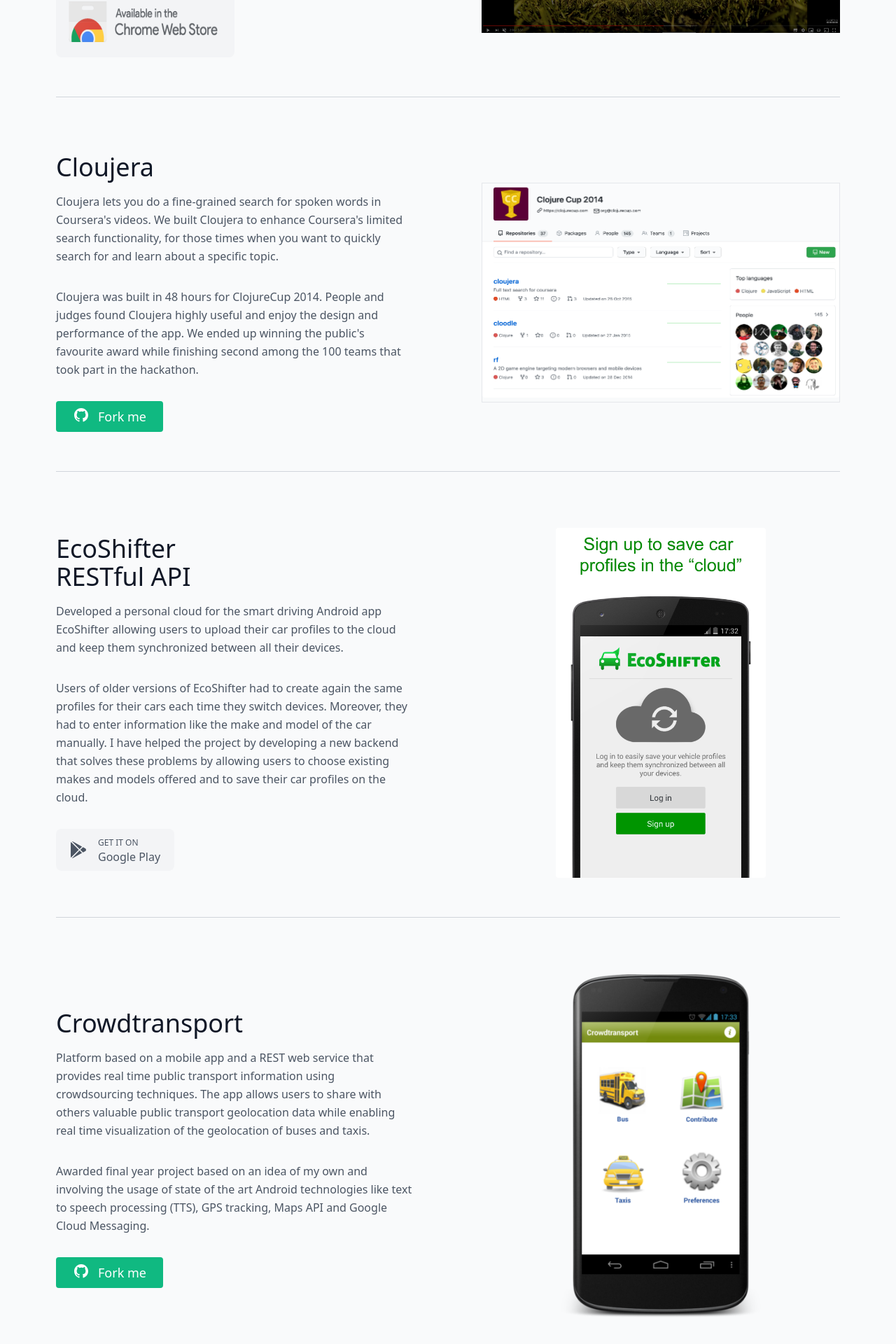
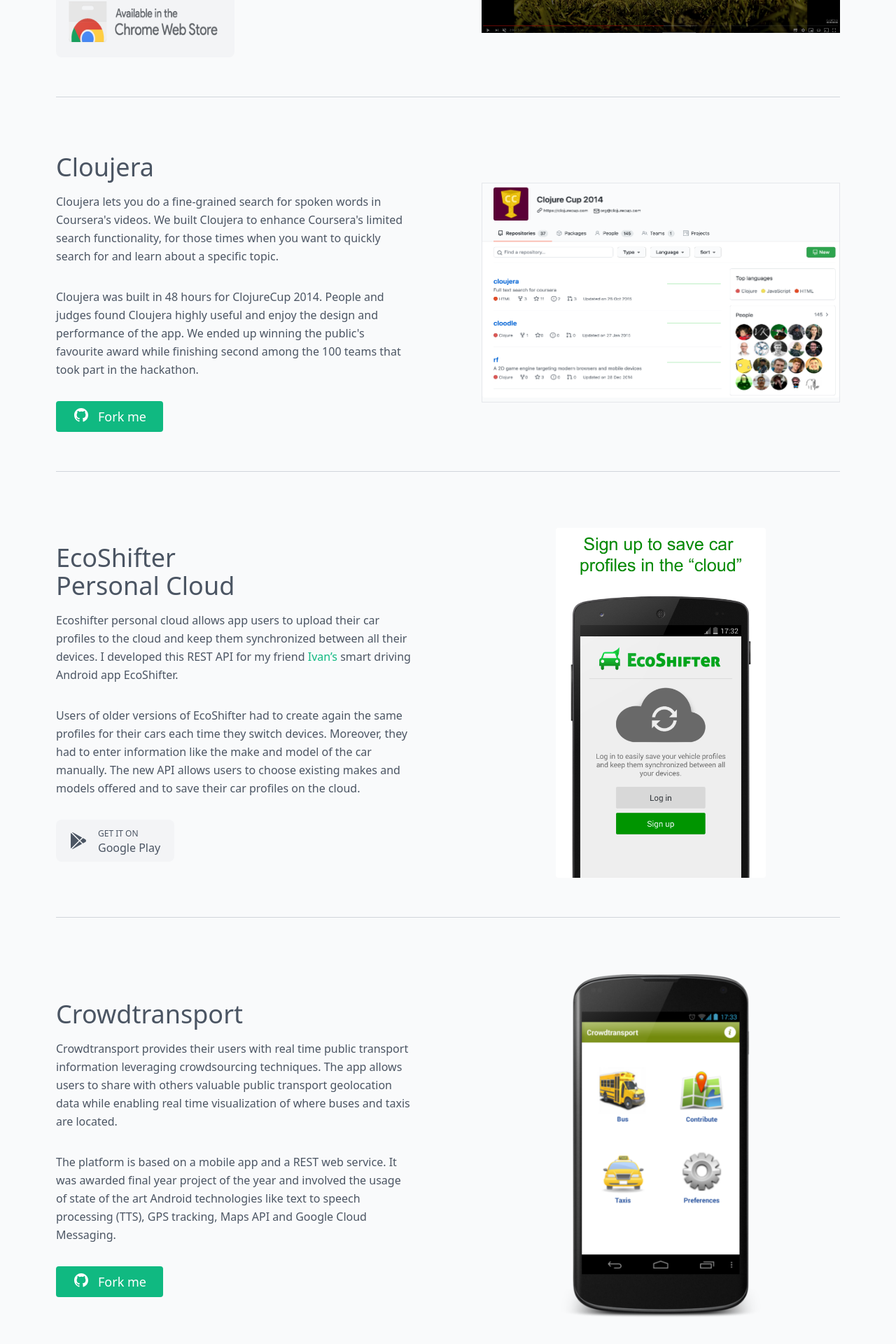
Before and after one commit to portovep/pabloporto.me, a Next.js app: page /making in a window 1280 px wide. Shown: the part 726-2646 px from the top of the page at 70% size. Built offline with nearby package versions, Linux system fonts and the light colour scheme; what @tailwindcss/typography would draw is missing.

Commit message:
Improve text and other minor tweaks

```diff
--- a/components/PhotoCard/PhotoCard.tsx
+++ b/components/PhotoCard/PhotoCard.tsx
@@ -11,6 +11,7 @@
         <div className="md:h-90 md:w-80 m-auto overflow-hidden rounded-lg shadow-lg cursor-pointer">
             <div className="h-96 w-72 sm:h-96 sm:w-96 relative">
                 <Image
+                    priority
                     alt={`${title} taken at ${location}`}
                     src={imageURL}
                     layout="fill"
--- a/pages/making/index.tsx
+++ b/pages/making/index.tsx
@@ -9,13 +9,14 @@
             <section className="body-font mt-10 text-gray-600">
                 <SectionTitle text="Making" />
                 <SectionDescription>
-                    <p>Some of the things I made.</p>
+                    <p>
+                        I love building things to learn new skills. These are some of the apps I
+                        made.
+                    </p>
                 </SectionDescription>
                 <div className="pb-14 md:flex-row container flex flex-col items-center pt-10 mx-auto mt-10 mb-10 border-b border-gray-300">
                     <div className="md:order-first lg:flex-grow md:w-1/2 lg:pr-24 md:pr-16 md:items-start md:text-left flex flex-col items-center order-last mb-0 text-center">
-                        <h1 className="title-font mb-4 text-4xl font-medium text-gray-900">
-                            1Stream
-                        </h1>
+                        <h1 className="title-font mb-4 text-4xl font-medium">1Stream</h1>
                         <p className="mb-8 leading-relaxed">
                             1Stream allows you to watch Netflix or Youtube streams in sync remotely
                             with friends
@@ -50,9 +51,7 @@
                 </div>
                 <div className="pb-14 md:flex-row container flex flex-col items-center pt-10 mx-auto mb-10 border-b border-gray-300">
                     <div className="md:order-first lg:flex-grow md:w-1/2 lg:pr-24 md:pr-16 md:items-start md:text-left flex flex-col items-center order-last mb-0 text-center">
-                        <h1 className="title-font mb-4 text-4xl font-medium text-gray-900">
-                            Cloujera
-                        </h1>
+                        <h1 className="title-font mb-4 text-4xl font-medium">Cloujera</h1>
                         <p className="mb-8 leading-relaxed">
                             Cloujera lets you do a fine-grained search for spoken words in
                             Coursera&#39;s videos. We built Cloujera to enhance Coursera&#39;s
@@ -95,23 +94,28 @@
                 </div>
                 <div className="pb-14 md:flex-row container flex flex-col items-center pt-10 mx-auto mb-10 border-b border-gray-300">
                     <div className="md:order-first lg:flex-grow md:w-1/2 lg:pr-24 md:pr-16 md:items-start md:text-left flex flex-col items-center order-last mb-0 text-center">
-                        <h1 className="title-font mb-4 text-4xl font-medium text-gray-900">
+                        <h1 className="title-font mb-4 text-4xl font-medium">
                             EcoShifter
                             <br className="inline-block" />
-                            RESTful API
+                            Personal Cloud
                         </h1>
                         <p className="mb-8 leading-relaxed">
-                            Developed a personal cloud for the smart driving Android app EcoShifter
-                            allowing users to upload their car profiles to the cloud and keep them
-                            synchronized between all their devices.
+                            Ecoshifter personal cloud allows app users to upload their car profiles
+                            to the cloud and keep them synchronized between all their devices. I
+                            developed this REST API for my friend&nbsp;
+                            <a
+                                className="text-emerald-500 hover:text-emerald-600 font-medium"
+                                href="https://ivanc.uk">
+                                Ivan&rsquo;s
+                            </a>
+                            &nbsp;smart driving Android app EcoShifter.
                         </p>
                         <p className="mb-8 leading-relaxed">
                             Users of older versions of EcoShifter had to create again the same
                             profiles for their cars each time they switch devices. Moreover, they
-                            had to enter information like the make and model of the car manually. I
-                            have helped the project by developing a new backend that solves these
-                            problems by allowing users to choose existing makes and models offered
-                            and to save their car profiles on the cloud.
+                            had to enter information like the make and model of the car manually.
+                            The new API allows users to choose existing makes and models offered and
+                            to save their car profiles on the cloud.
                         </p>
                         <div className="flex justify-center">
                             <a href="https://play.google.com/store/apps/details?id=com.ecoshifter.beta">
@@ -145,20 +149,18 @@
                 </div>
                 <div className="pb-14 md:flex-row container flex flex-col items-center pt-10 mx-auto mb-10">
                     <div className="md:order-first lg:flex-grow md:w-1/2 lg:pr-24 md:pr-16 md:items-start md:text-left flex flex-col items-center order-last mb-0 text-center">
-                        <h1 className="title-font mb-4 text-4xl font-medium text-gray-900">
-                            Crowdtransport
-                        </h1>
+                        <h1 className="title-font mb-4 text-4xl font-medium">Crowdtransport</h1>
                         <p className="mb-8 leading-relaxed">
-                            Platform based on a mobile app and a REST web service that provides real
-                            time public transport information using crowdsourcing techniques. The
-                            app allows users to share with others valuable public transport
-                            geolocation data while enabling real time visualization of the
-                            geolocation of buses and taxis.
+                            Crowdtransport provides their users with real time public transport
+                            information leveraging crowdsourcing techniques. The app allows users to
+                            share with others valuable public transport geolocation data while
+                            enabling real time visualization of where buses and taxis are located.
                         </p>
                         <p className="mb-8 leading-relaxed">
-                            Awarded final year project based on an idea of my own and involving the
-                            usage of state of the art Android technologies like text to speech
-                            processing (TTS), GPS tracking, Maps API and Google Cloud Messaging.
+                            The platform is based on a mobile app and a REST web service. It was
+                            awarded final year project of the year and involved the usage of state
+                            of the art Android technologies like text to speech processing (TTS),
+                            GPS tracking, Maps API and Google Cloud Messaging.
                         </p>
                         <div className="flex justify-center">
                             <a href="https://github.com/portovep/crowdtransport">
--- a/pages/traveling/index.tsx
+++ b/pages/traveling/index.tsx
@@ -8,7 +8,7 @@
         <Layout wide pageTitle={`${siteTitle} - Traveling`}>
             <section className="mt-10 text-xl leading-6">
                 <div className="w-full p-6 pt-4">
-                    <SectionTitle text="Lastest photos" />
+                    <SectionTitle text="Traveling" />
                     <SectionDescription>
                         <p>Some of my best photos, taken while exploring the world.</p>
                     </SectionDescription>
@@ -20,43 +20,43 @@
                             imageURL="/images/photos/IMG_20200217_080528.jpeg"
                         />
                         <PhotoCard
-                            title="TBD"
-                            location="TBD"
+                            title="Taj Mahal Facade"
+                            location="Jaipur, India"
                             imageURL="/images/photos/IMG_20200217_071819.jpeg"
                         />
                         <PhotoCard
-                            title="TBD"
-                            location="TBD"
+                            title="Monkey jump"
+                            location="Jaipur, India"
                             imageURL="/images/photos/IMG_20180701_063735.jpeg"
                         />
                         <PhotoCard
-                            title="TBD"
-                            location="TBD"
+                            title="Beach house"
+                            location="Faro, Portugal"
                             imageURL="/images/photos/IMG_20150525_104418.jpeg"
                         />
                         <PhotoCard
-                            title="TBD"
-                            location="TBD"
+                            title="Maldives water"
+                            location="Maldives"
                             imageURL="/images/photos/IMG_20200225_125124.jpeg"
                         />
                         <PhotoCard
-                            title="TBD"
-                            location="TBD"
+                            title="Lonely Elephant"
+                            location="Sri Lanka"
                             imageURL="/images/photos/IMG_20200303_152059.jpeg"
                         />
                         <PhotoCard
-                            title="TBD"
-                            location="TBD"
+                            title="Edinburgh landscape"
+                            location="Edinburgh, Scotland"
                             imageURL="/images/photos/IMG_20180224_145152.jpeg"
                         />
                         <PhotoCard
-                            title="TBD"
-                            location="TBD"
+                            title="Sunset"
+                            location="Galicia"
                             imageURL="/images/photos/IMG_20180814_213428.jpeg"
                         />
                         <PhotoCard
-                            title="TBD"
-                            location="TBD"
+                            title="Chid helping his father"
+                            location="Jaipur, India"
                             imageURL="/images/photos/IMG_20180630_212048.jpeg"
                         />
                     </div>
--- a/pages/working/index.tsx
+++ b/pages/working/index.tsx
@@ -22,7 +22,7 @@
                             <a
                                 className="text-emerald-500 hover:text-emerald-600 font-medium"
                                 rel="noopener noreferrer">
-                                &nbsp;check my preferred tech stack.
+                                &nbsp;take a look at my preferred tech stack.
                             </a>
                         </Link>
                     </p>
```
